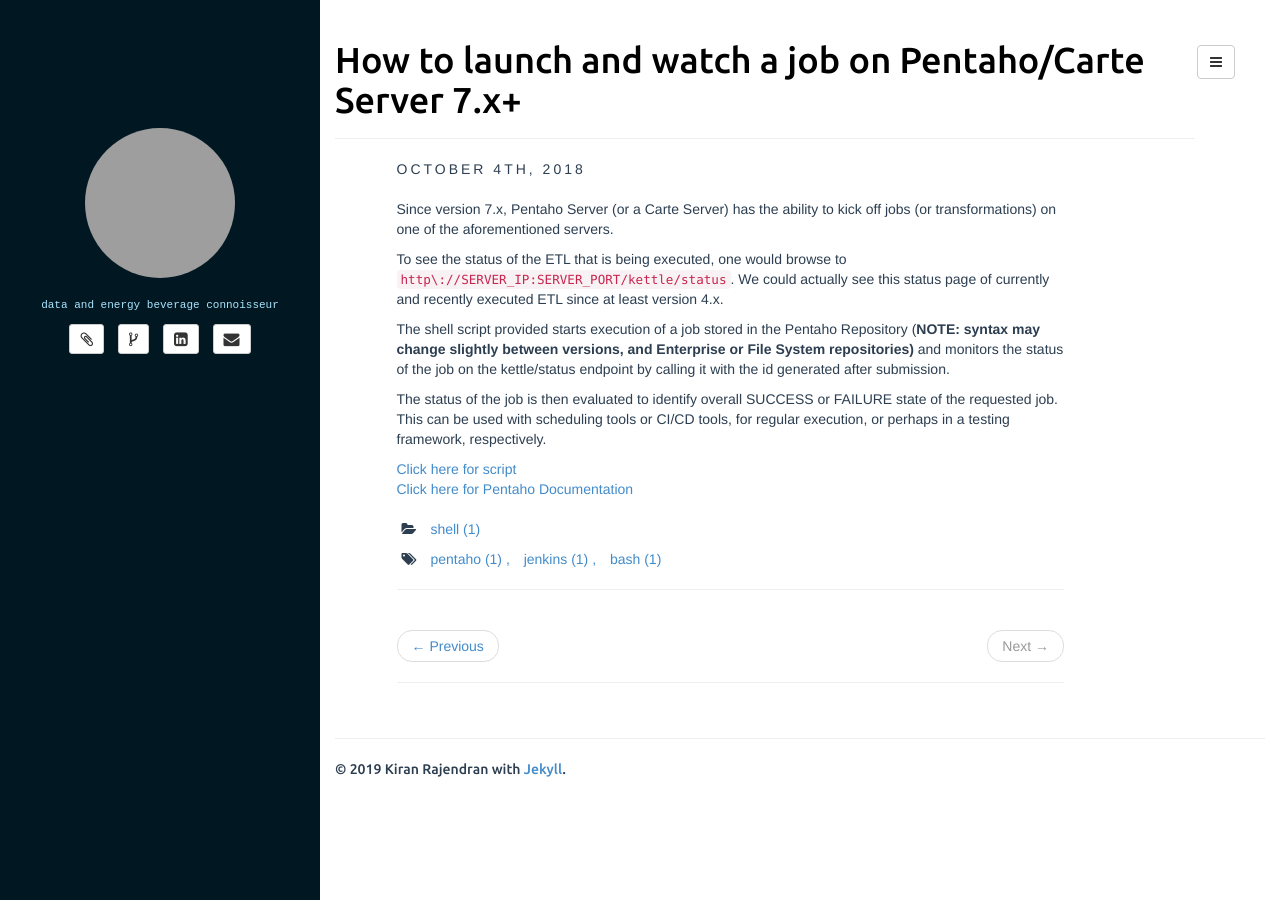
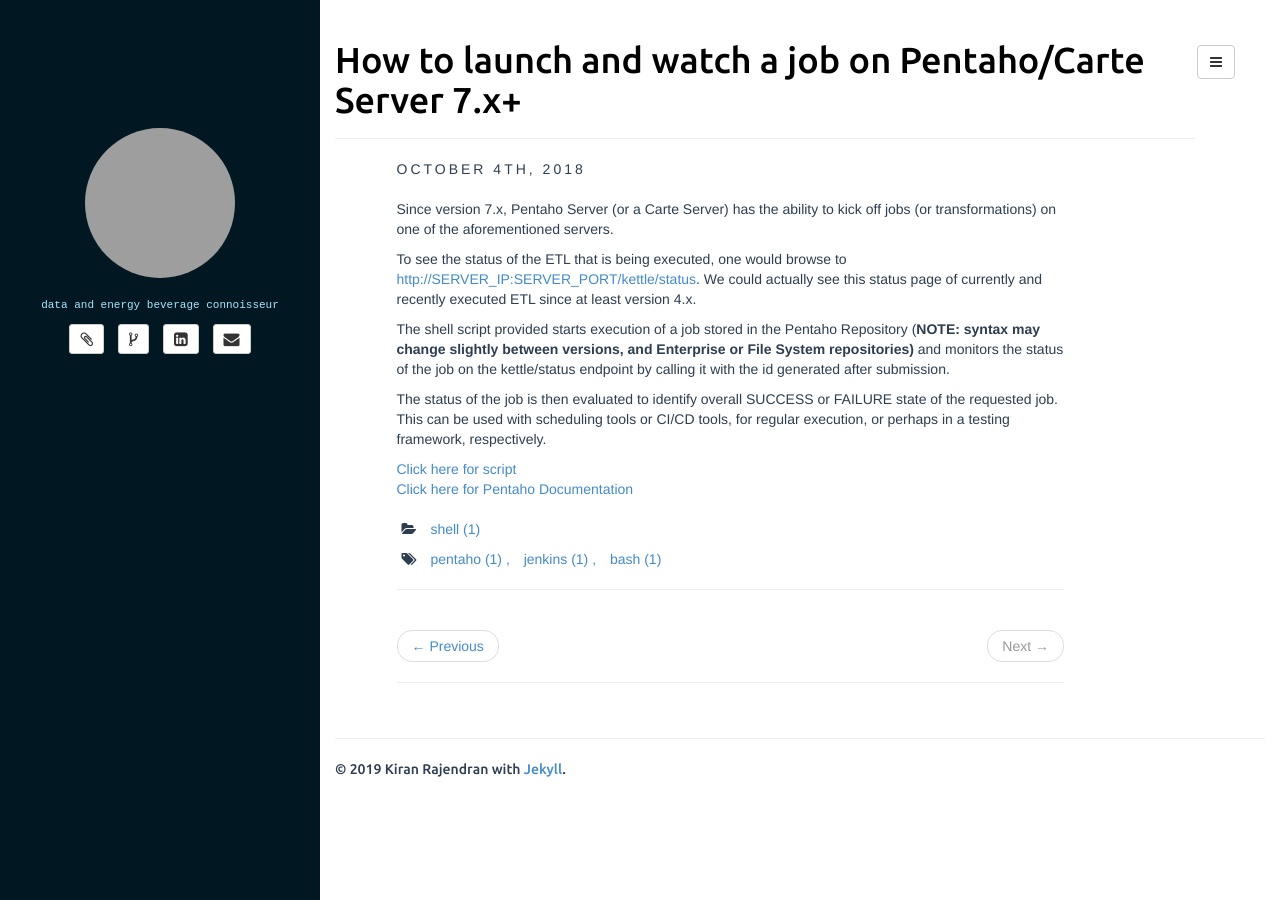
Before and after one commit to kiranrajendran/kiranrajendran.github.io, a Jekyll site: the page built from _posts/2018-10-04-pentaho-api-runJob.md, in a window 1280 px wide. Built offline with Jekyll 4.4.1, drawn with Linux system fonts in a browser that asks for light colours; comment, search, counter and statistics services are not loaded; grey boxes are pictures that could not be loaded.

```diff
--- a/_posts/2018-10-04-pentaho-api-runJob.md
+++ b/_posts/2018-10-04-pentaho-api-runJob.md
@@ -9,7 +9,7 @@ comments: true
 
 Since version 7.x, Pentaho Server (or a Carte Server) has the ability to kick off jobs (or transformations) on one of the aforementioned servers.
 
-To see the status of the ETL that is being executed, one would browse to `http\://SERVER_IP:SERVER_PORT/kettle/status`.  We could actually see this status page of currently and recently executed ETL since at least version 4.x.
+To see the status of the ETL that is being executed, one would browse to <a>http\://SERVER_IP:SERVER_PORT/kettle/status</a>.  We could actually see this status page of currently and recently executed ETL since at least version 4.x.
 
 The shell script provided starts execution of a job stored in the Pentaho Repository (**NOTE: syntax may change slightly between versions, and Enterprise or File System repositories)** and monitors the status of the job on the kettle/status endpoint by calling it with the id generated after submission.
 
```
